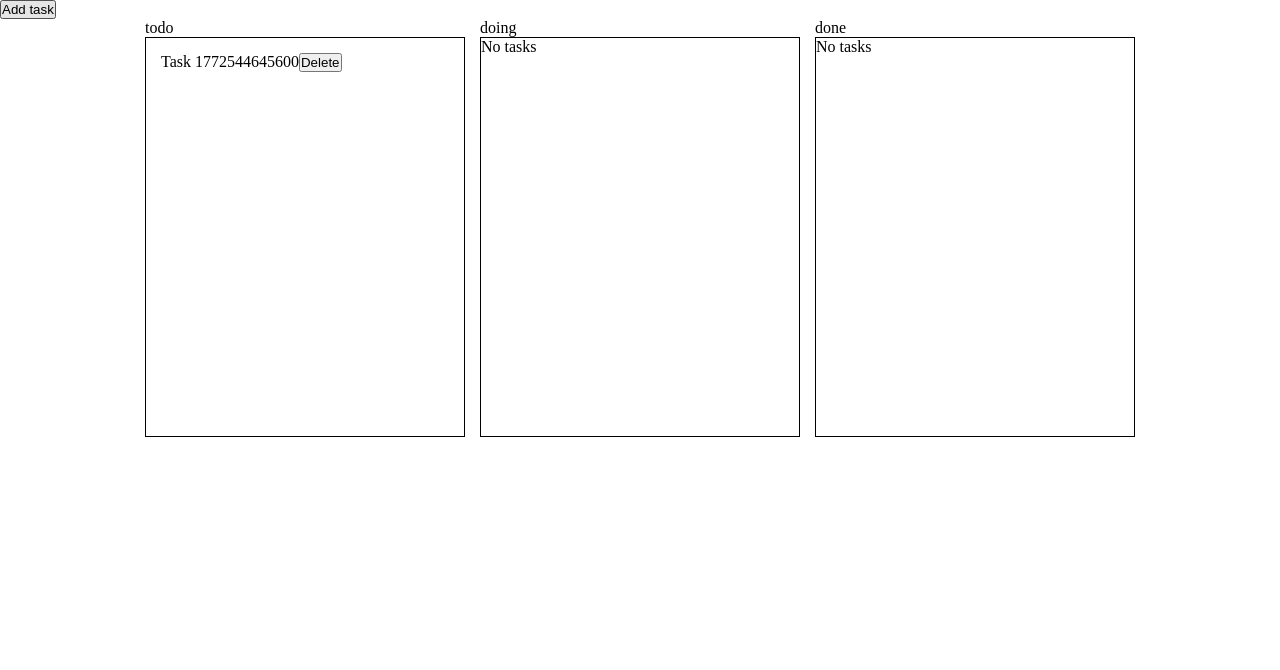
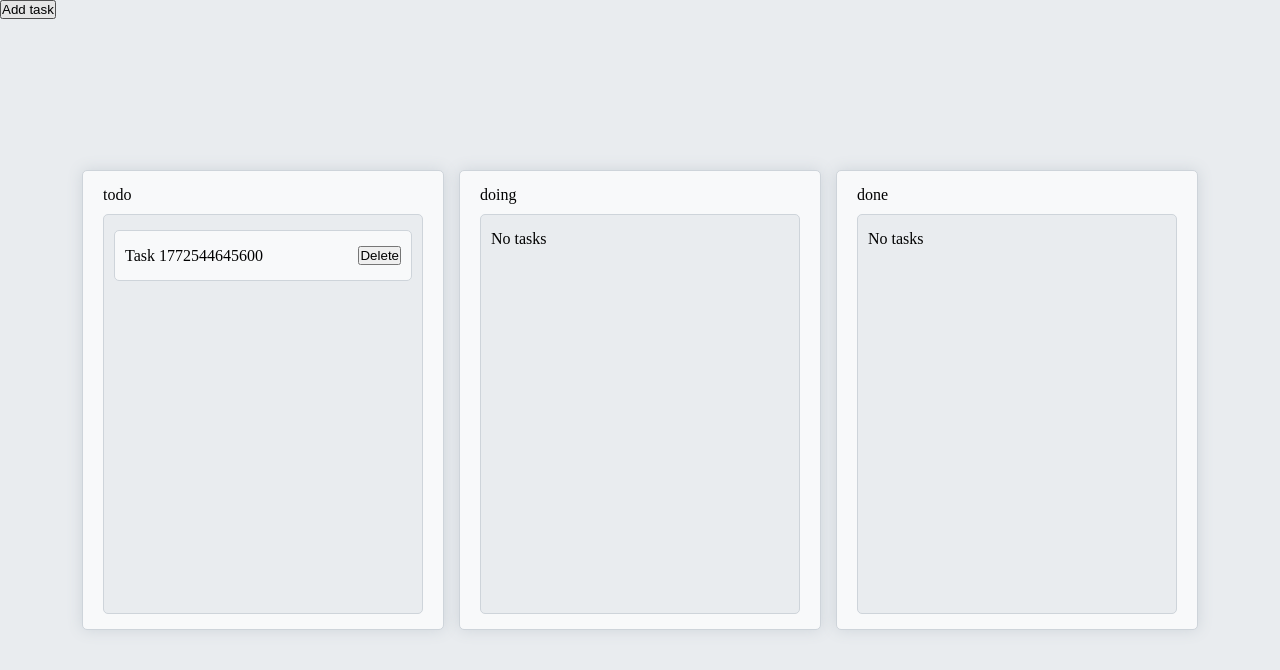
Before and after one commit to KDTenshi/react-spacely-app, a React (Vite) app: page / in a window 1280 px wide. Both pictures are taken after a click on the button "Add task". Shown: the top 670 px of the page. Built offline with nearby package versions, Linux system fonts and the light colour scheme.

Commit message:
Added some styles

```diff
--- a/src/app/layout/App.tsx
+++ b/src/app/layout/App.tsx
@@ -9,7 +9,9 @@ const App: FC = () => {
 
   return (
     <div className="App">
-      <button onClick={() => dispatch(addTask())}>Add task</button>
+      <button onClick={() => dispatch(addTask())} className="Button">
+        Add task
+      </button>
       <Board />
     </div>
   );
--- a/src/app/style/App.scss
+++ b/src/app/style/App.scss
@@ -1,3 +1,5 @@
+@use "../../shared/style/colors.scss" as c;
+
 * {
   margin: 0;
   padding: 0;
@@ -7,4 +9,11 @@
 .App {
   width: 100%;
   height: 100vh;
+  background: c.$WHITE;
 }
+
+.Button {
+  position: fixed;
+  top: 0;
+  left: 0;
+}
--- a/src/components/Board/ui/Board.module.scss
+++ b/src/components/Board/ui/Board.module.scss
@@ -1,4 +1,9 @@
+@use "../../../shared/style/colors.scss" as c;
+
 .Board {
+  width: 100%;
+  height: 100%;
+  background: c.$GRAY_LIGHT;
   display: flex;
   align-items: center;
   justify-content: center;
--- a/src/components/Column/ui/Column.module.scss
+++ b/src/components/Column/ui/Column.module.scss
@@ -1,5 +1,21 @@
+@use "../../../shared/style/colors.scss" as c;
+
+.Column {
+  background: c.$WHITE;
+  border: 1px solid c.$GRAY;
+  padding: 15px 20px;
+  border-radius: 5px;
+  display: flex;
+  flex-direction: column;
+  gap: 10px;
+  box-shadow: 0 0 15px c.$GRAY;
+}
+
 .List {
+  padding: 15px 10px;
   height: 50vh;
   width: 25vw;
-  border: 1px solid black;
+  border: 1px solid c.$GRAY;
+  background: c.$GRAY_LIGHT;
+  border-radius: 5px;
 }
--- a/src/components/TaskCard/ui/TaskCard.module.scss
+++ b/src/components/TaskCard/ui/TaskCard.module.scss
@@ -1,4 +1,17 @@
-.Card {
-  padding: 15px;
+@use "../../../shared/style/colors.scss" as c;
+
+.Task {
+  background: c.$WHITE;
+  border: 1px solid c.$GRAY;
+  padding: 15px 10px;
+  border-radius: 5px;
+  display: flex;
+  align-items: center;
+  justify-content: space-between;
   cursor: pointer;
+  transition: all 0.25s;
+
+  &:hover {
+    box-shadow: 0 0 10px c.$GRAY;
+  }
 }
--- a/src/components/TaskCard/ui/TaskCard.tsx
+++ b/src/components/TaskCard/ui/TaskCard.tsx
@@ -15,7 +15,7 @@ const TaskCard: FC<TaskCardProps> = ({ taskID }) => {
   const dispatch = useAppDispatch();
 
   return (
-    <div className={style.Card} {...attributes} {...listeners} ref={setNodeRef}>
+    <div className={style.Task} {...attributes} {...listeners} ref={setNodeRef}>
       {task.name}
       <button onClick={() => dispatch(deleteTask({ taskID }))}>Delete</button>
     </div>
--- a/src/shared/style/colors.scss
+++ b/src/shared/style/colors.scss
@@ -0,0 +1,5 @@
+$BLACK: #212529;
+$GRAY_DARK: #343a40;
+$GRAY: #ced4da;
+$GRAY_LIGHT: #e9ecef;
+$WHITE: #f8f9fa;
```
